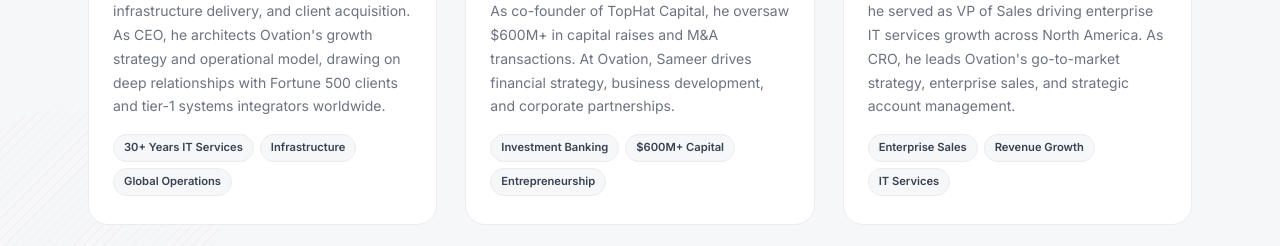
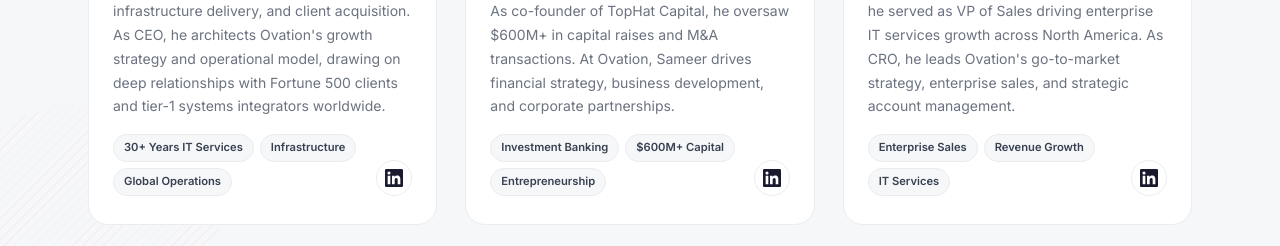
Before and after one commit to devenovation/ovationwps-website, a Next.js app: page / in a window 1280 px wide. Shown: the part 5140-5386 px from the top of the page. Built offline with nearby package versions, Linux system fonts and the light colour scheme.

Commit message:
Add LinkedIn URLs for founders in constants.tsx; update Leadership component to display LinkedIn icons and links for improved connectivity.

```diff
--- a/app/components/Leadership.tsx
+++ b/app/components/Leadership.tsx
@@ -52,6 +52,7 @@
               </div>
               <div className="px-6 pb-7 pt-5">
                 <p className="mb-4 text-[0.875rem] leading-[1.7] text-ink-500 dark:text-white/60">{f.bio}</p>
+                <div className="flex items-end justify-between gap-3">
                   <div className="flex flex-wrap gap-1.5">
                     {f.tags.map((t) => (
                       <span
@@ -62,6 +63,26 @@
                       </span>
                     ))}
                   </div>
+                  {f.linkedinUrl && (
+                    <a
+                      href={f.linkedinUrl}
+                      target="_blank"
+                      rel="noopener noreferrer"
+                      aria-label={`${f.name} on LinkedIn`}
+                      className="flex h-9 w-9 shrink-0 items-center justify-center rounded-full border border-ink-200 bg-white text-ink-500 transition-colors duration-300 hover:border-brand-red hover:bg-brand-red hover:text-white dark:border-white/15 dark:bg-white/5 dark:text-white/70 dark:hover:border-brand-red-soft dark:hover:bg-brand-red-soft dark:hover:text-white"
+                    >
+                      <svg
+                        xmlns="http://www.w3.org/2000/svg"
+                        viewBox="0 0 24 24"
+                        fill="currentColor"
+                        className="h-[18px] w-[18px]"
+                        aria-hidden="true"
+                      >
+                        <path d="M20.45 20.45h-3.55v-5.57c0-1.33-.03-3.04-1.85-3.04-1.86 0-2.14 1.45-2.14 2.95v5.66H9.36V9h3.41v1.56h.05c.48-.9 1.64-1.85 3.37-1.85 3.61 0 4.27 2.37 4.27 5.46v6.28zM5.34 7.43a2.06 2.06 0 1 1 0-4.13 2.06 2.06 0 0 1 0 4.13zM7.12 20.45H3.56V9h3.56v11.45zM22.22 0H1.77C.79 0 0 .77 0 1.72v20.56C0 23.23.79 24 1.77 24h20.45c.98 0 1.78-.77 1.78-1.72V1.72C24 .77 23.2 0 22.22 0z" />
+                      </svg>
+                    </a>
+                  )}
+                </div>
               </div>
             </div>
           ))}
--- a/app/constants.tsx
+++ b/app/constants.tsx
@@ -325,6 +325,7 @@
   title: string;
   bio: string;
   tags: string[];
+  linkedinUrl?: string;
 };
 
 export const FOUNDERS: Founder[] = [
@@ -335,6 +336,7 @@
     title: "Chief Executive Officer",
     bio: "A 30+ year veteran of the global IT services industry, Mohit has held senior executive roles spanning technology sourcing, infrastructure delivery, and client acquisition. As CEO, he architects Ovation's growth strategy and operational model, drawing on deep relationships with Fortune 500 clients and tier-1 systems integrators worldwide.",
     tags: ["30+ Years IT Services", "Infrastructure", "Global Operations"],
+    linkedinUrl: "https://www.linkedin.com/in/mohitmanchanda/",
   },
   {
     initials: "SM",
@@ -343,6 +345,7 @@
     title: "President & CFO",
     bio: "A serial entrepreneur and finance executive, Sameer previously grew UK WEST INC from seed-stage to 700+ employees worldwide. As co-founder of TopHat Capital, he oversaw $600M+ in capital raises and M&A transactions. At Ovation, Sameer drives financial strategy, business development, and corporate partnerships.",
     tags: ["Investment Banking", "$600M+ Capital", "Entrepreneurship"],
+    linkedinUrl: "https://www.linkedin.com/in/sameermittal/",
   },
   {
     initials: "NG",
@@ -351,6 +354,7 @@
     title: "Chief Revenue Officer",
     bio: "Nitin brings distinguished sales and revenue leadership experience from Barrister Global Services Network and DecisionOne, where he served as VP of Sales driving enterprise IT services growth across North America. As CRO, he leads Ovation's go-to-market strategy, enterprise sales, and strategic account management.",
     tags: ["Enterprise Sales", "Revenue Growth", "IT Services"],
+    linkedinUrl: "https://www.linkedin.com/in/nitingrover/",
   },
 ];
 
```
Lines whose indentation alone changed are shown as unchanged.
